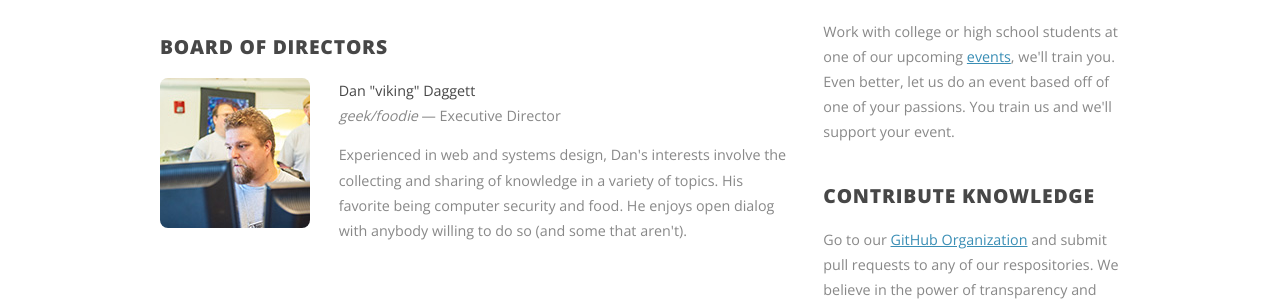
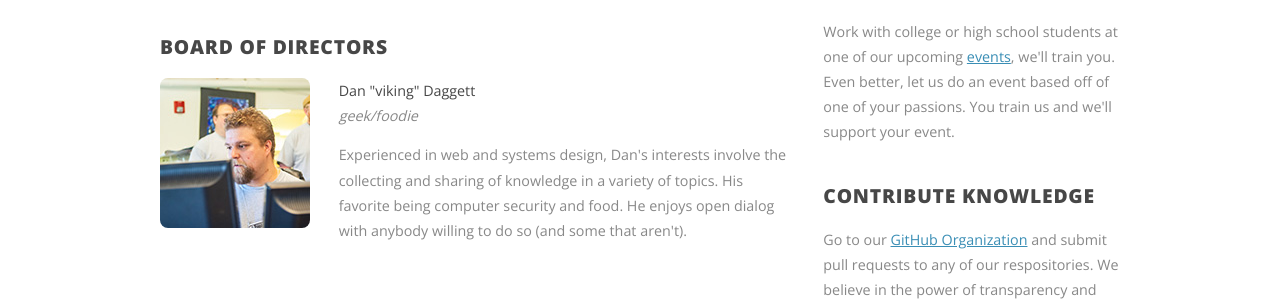
Before and after one commit to jahrik/socialgeeks.com, a Jekyll site: the page built from about.html, in a window 1280 px wide and 900 px high. Shown: the part 410-711 px from the top of the window. Built offline with Jekyll 4.4.1, drawn with Linux system fonts in a browser that asks for light colours; comment, search, counter and statistics services are not loaded.

Commit message:
Remove title from Board of Directors listing for Dan.

```diff
--- a/about.html
+++ b/about.html
@@ -32,7 +32,7 @@ category: about
 							<div>
 								<header>
 									<strong>Dan "viking" Daggett</strong>
-									<p><em style="font-style:italic">geek/foodie</em> &mdash; Executive Director</p>
+									<p><em style="font-style:italic">geek/foodie</em></p>
 								</header>
 								<p>Experienced in web and systems design, Dan's interests involve the collecting and sharing of knowledge in a variety of topics. His favorite being computer security and food. He enjoys open dialog with anybody willing to do so (and some that aren't).</p>
 							</div>
```
